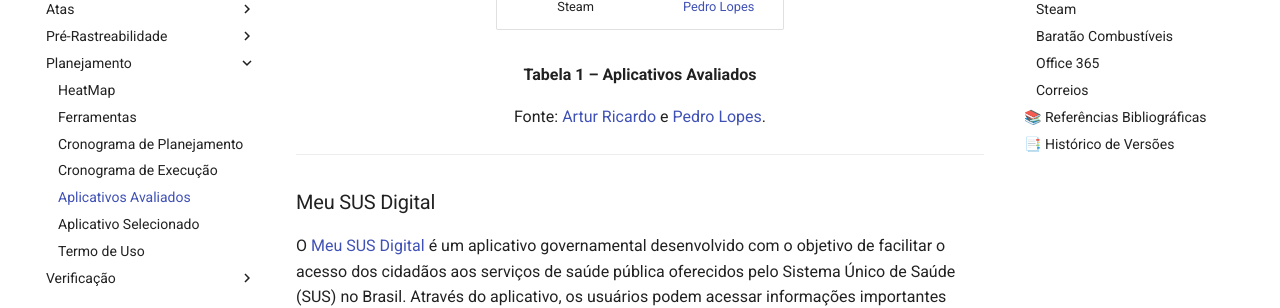
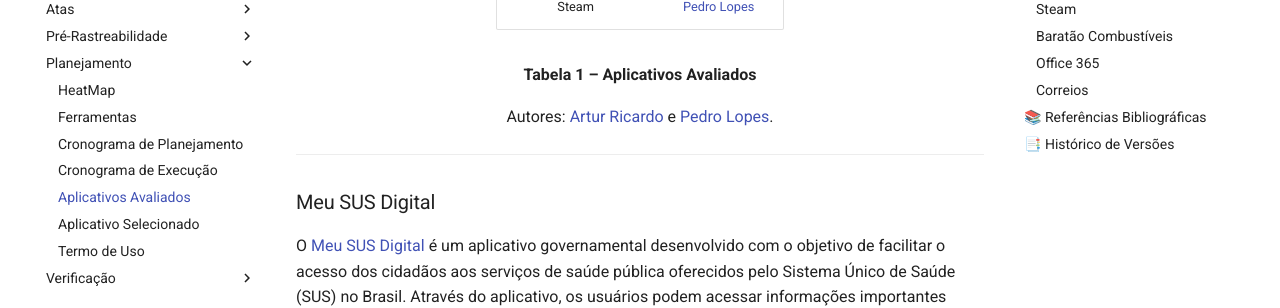
Before and after one commit to Requisitos-de-Software/2024.2-MeuSUSDigital, an MkDocs documentation site: the page built from docs/planejamento/apps-avaliados.md, in a window 1280 px wide and 900 px high, scrolled down 465 px. Shown: the part 153-461 px from the top of the window. Built offline with MkDocs 1.6.1 and Material for MkDocs 9.7.7, drawn with Linux system fonts in a browser that asks for light colours.

Commit message:
fonte para autor apps-avaliados.md

```diff
--- a/docs/planejamento/apps-avaliados.md
+++ b/docs/planejamento/apps-avaliados.md
@@ -43,7 +43,7 @@ Para iniciar o projeto, cada membro do grupo escolheu individualmente um aplicat
 
 <div align="center">
     <p><strong>Tabela 1 – Aplicativos Avaliados</strong></p>
-    <p>Fonte: <a href="https://github.com/algorithmorphic">Artur Ricardo</a> e <a href="https://github.com/pLopess">Pedro Lopes</a>.</p>
+    <p>Autores: <a href="https://github.com/algorithmorphic">Artur Ricardo</a> e <a href="https://github.com/pLopess">Pedro Lopes</a>.</p>
 
 </div>
 
```
